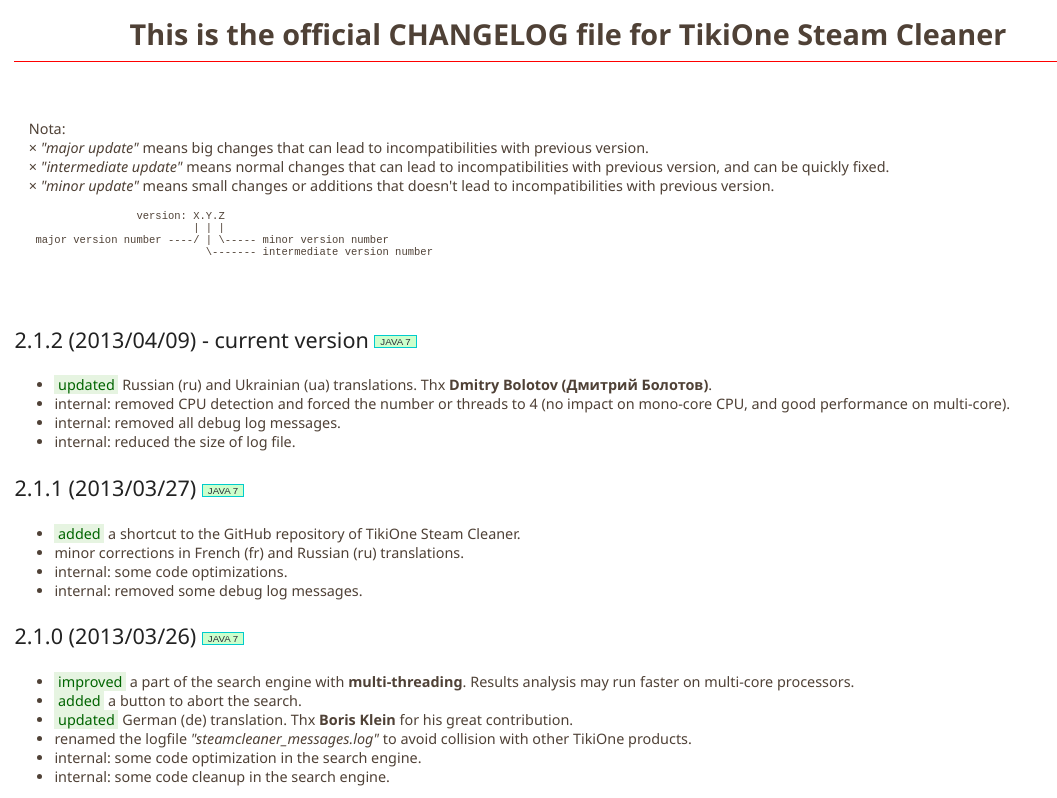
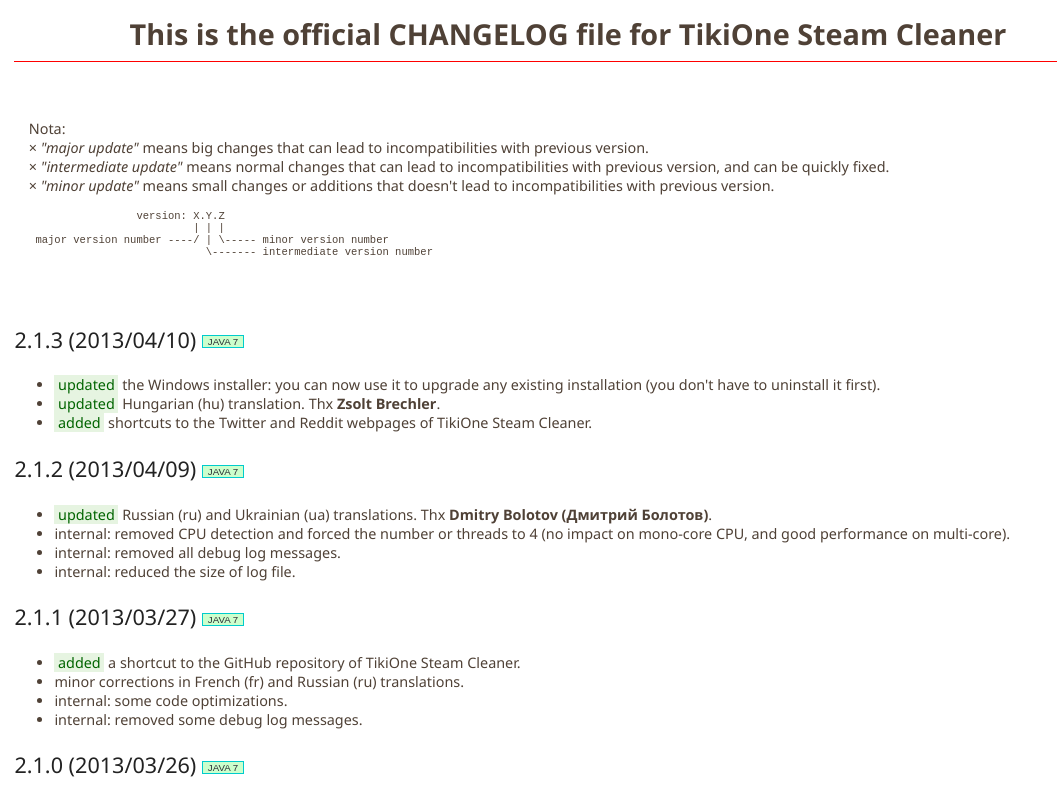
Before and after one commit to jonathanlermitage/tikione-steam-cleaner, a plain HTML site: page dist2/CHANGELOG.html in a window 1280 px wide. Shown: the top 798 px of the page, without its empty margins (0-1057 px from the left). Drawn offline with Linux system fonts and the light colour scheme.

Commit message:
released v2.1.3 Signed-off-by:jonathanlermitage <jonathan.lermitage@gmail.com>

```diff
--- a/dist2/CHANGELOG.html
+++ b/dist2/CHANGELOG.html
@@ -178,7 +178,25 @@ major version number ----/ | \----- minor version number
     </pre>
 
     <h3 class="first">
-      2.1.2 (2013/04/09) - current version
+      2.1.3 (2013/04/10)
+      <span class="bannerJdk7">JAVA 7</span>
+    </h3>
+
+    <ul>
+      <li>
+        <span class="fixed">updated</span> the Windows installer: you can now use it to upgrade any existing installation (you
+        don't have to uninstall it first).
+      </li>
+      <li>
+        <span class="fixed">updated</span> Hungarian (hu) translation. Thx <strong>Zsolt Brechler</strong>.
+      </li>
+      <li>
+        <span class="fixed">added</span> shortcuts to the Twitter and Reddit webpages of TikiOne Steam Cleaner.
+      </li>
+    </ul>
+
+    <h3>
+      2.1.2 (2013/04/09)
       <span class="bannerJdk7">JAVA 7</span>
     </h3>
 
```
